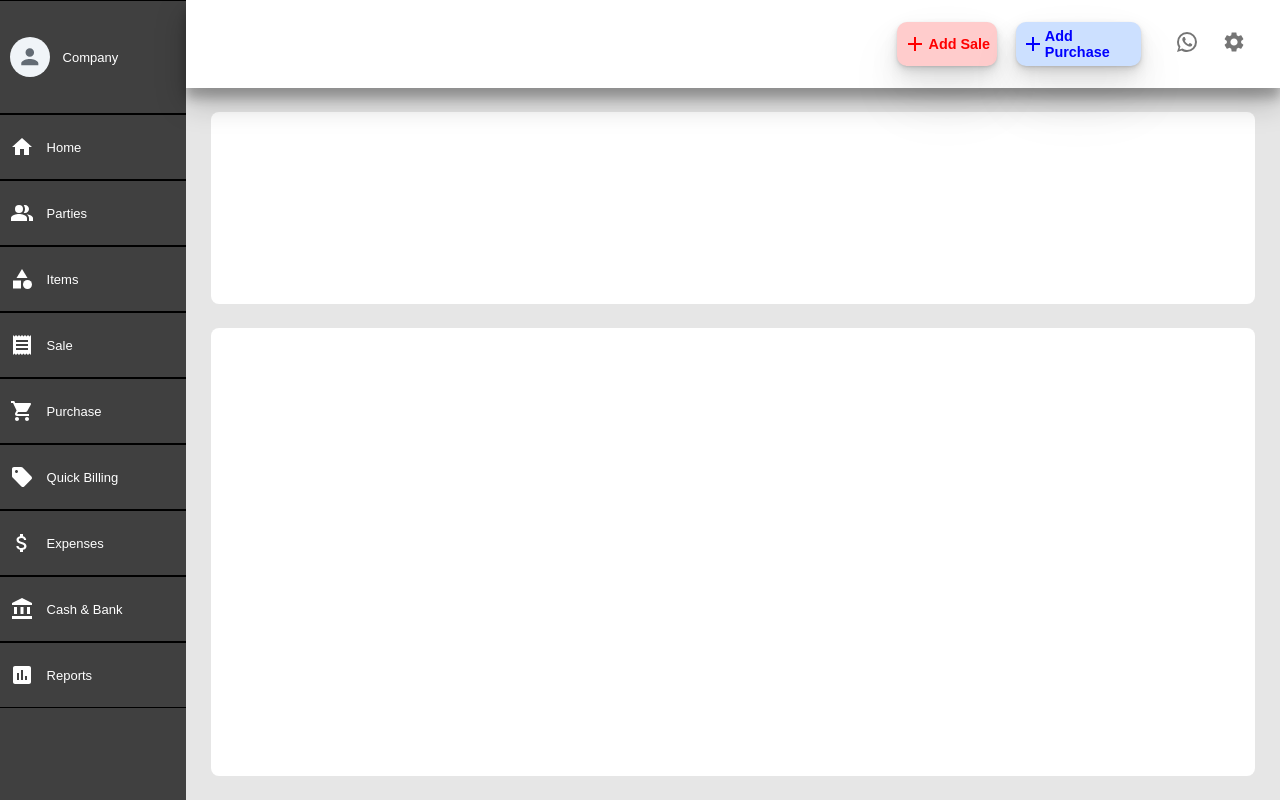
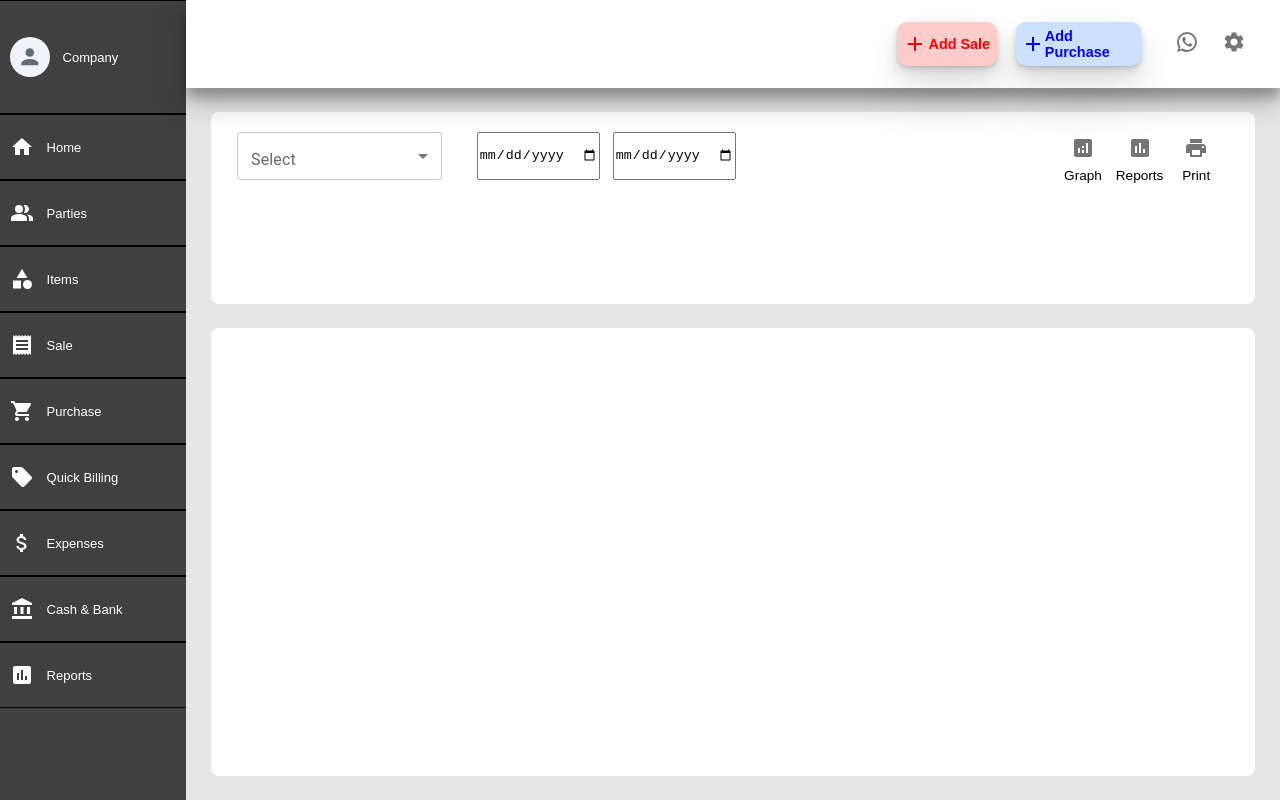
Before and after one commit to Yashvirani/billing-react, a React (Create React App) app: page / in a window 1280 px wide. Built offline with nearby package versions, Linux system fonts and the light colour scheme.

Commit message:
Home page date range

```diff
--- a/package.json
+++ b/package.json
@@ -8,6 +8,7 @@
     "@mui/icons-material": "^5.15.18",
     "@mui/joy": "^5.0.0-beta.36",
     "@mui/material": "^5.15.18",
+    "@mui/x-date-pickers": "^6.20.0",
     "@testing-library/jest-dom": "^5.17.0",
     "@testing-library/react": "^13.4.0",
     "@testing-library/user-event": "^13.5.0",
--- a/src/Screens/Home/Home.css
+++ b/src/Screens/Home/Home.css
@@ -39,3 +39,63 @@
     margin-bottom: 3vh;
     border-radius: 8px;
 }
+
+.home_right_bottom_1-1{
+    margin-top: 2vh;
+    margin-left: 2vw;
+    margin-right: 2vw;
+}
+
+.css-11u53oe-MuiSelect-select-MuiInputBase-input-MuiOutlinedInput-input.css-11u53oe-MuiSelect-select-MuiInputBase-input-MuiOutlinedInput-input.css-11u53oe-MuiSelect-select-MuiInputBase-input-MuiOutlinedInput-input{
+    width: 10vw;
+}
+
+.css-1yk1gt9-MuiInputBase-root-MuiOutlinedInput-root-MuiSelect-root{
+    width: 16vw;
+    height : 6vh;
+    font-size: 2vh;
+}
+
+.css-6hp17o-MuiList-root-MuiMenu-list{
+    width: 16vw;
+    height : 25vh
+}
+
+/* .css-kk1bwy-MuiButtonBase-root-MuiMenuItem-root{
+    font-size: 2vh;
+}
+
+.MuiButtonBase-root .MuiMenuItem-root .MuiMenuItem-gutters .MuiMenuItem-root .MuiMenuItem-gutters .css-kk1bwy-MuiButtonBase-root-MuiMenuItem-root{
+    font-size: 2vh;
+} */
+
+.css-1yk1gt9-MuiInputBase-root-MuiOutlinedInput-root-MuiSelect-root{
+    font-size: 2vh;
+}
+
+.home_right_bottom_1-1-left{
+    display: flex;
+    width: 40vw;
+}
+
+.home_right_bottom_1-1-right{
+    display: flex;
+    width: 20vw;
+    justify-content: right;
+}
+
+.graph{
+    display: flex;
+    flex-direction: column;
+    align-items: center;
+    justify-content: space-evenly;
+    font-family: "Montserrat", sans-serif;
+    font-size: 1.7vh;
+    margin-right: 1vw;
+}
+
+.home_right_bottom_1-1{
+    display: flex;
+    justify-content: space-between;
+    align-items: center;
+}
--- a/src/Screens/Home/Home.js
+++ b/src/Screens/Home/Home.js
@@ -1,10 +1,24 @@
 import React from 'react'
 import Sidebar from '../../components/Sidebar/Sidebar';
 import Topbar from '../../components/Topbar/Topbar';
+import InputLabel from '@mui/material/InputLabel';
+import MenuItem from '@mui/material/MenuItem';
+import FormControl from '@mui/material/FormControl';
+import Select from '@mui/material/Select';
+import { IconButton } from '@mui/material';
+import AnalyticsIcon from '@mui/icons-material/Analytics';
+import AssessmentIcon from '@mui/icons-material/Assessment';
+import PrintIcon from '@mui/icons-material/Print';
 
 import "./Home.css";
 
 function Home() {
+  const [age, setAge] = React.useState('');
+
+  const handleChange = (event) => {
+    setAge(event.target.value);
+  };
+
   return (
     <div className='home'>
       <Sidebar />
@@ -12,7 +26,54 @@
           <Topbar />
           <div className='home_right_bottom'>
              <div className='home_right_bottom_1'>
+                <div className='home_right_bottom_1-1'>
+                    <div className='home_right_bottom_1-1-left'>
+                        <FormControl fullWidth>
+                          <InputLabel style={{fontSize : '2vh',paddingBottom : '1vh'}}  id="demo-simple-select-label">Select</InputLabel>
+                          <Select
+                            labelId="demo-simple-select-label"
+                            id="demo-simple-select"
+                            value={age}
+                            label="Age"
+                            onChange={handleChange}
+                          >
+                            <MenuItem style={{fontSize : '2vh'}} value={'This Month'}>This Month</MenuItem>
+                            <MenuItem style={{fontSize : '2vh'}} value={'Last Month'}>Last Month</MenuItem>
+                            <MenuItem style={{fontSize : '2vh'}} value={'This Quarter'}>This Quarter</MenuItem>
+                            <MenuItem style={{fontSize : '2vh'}} value={'This Year'}>This Year</MenuItem>
+                            <MenuItem style={{fontSize : '2vh'}} value={'All Sale Invoices'}>All Sale Invoices</MenuItem>
+                            <MenuItem style={{fontSize : '2vh'}} value={'Custom'}>Custom</MenuItem>
+                          </Select>
+                        </FormControl>
 
+                        <input type='date' style={{marginRight: '1vw',width : '14vw'}}></input>
+                        <input type='date' style={{marginRight: '1vw',width : '14vw'}}></input>
+                    </div>
+                    <div className='home_right_bottom_1-1-right'>
+                        <div className='graph'>
+                            <IconButton>
+                              <AnalyticsIcon />
+                            </IconButton>
+                            <p>Graph</p>
+                        </div>
+                        <div className='graph'>
+                            <IconButton>
+                              <AssessmentIcon />
+                            </IconButton>
+                            <p>Reports</p>
+                        </div>
+                        <div className='graph'>
+                            <IconButton>
+                              <PrintIcon />
+                            </IconButton>
+                            <p>Print</p>
+                        </div>
+                    </div>
+
+                </div>
+                <div className='home_right_bottom_1-2'>
+
+                </div>
              </div>
              <div className='home_right_bottom_2'>
 
```
